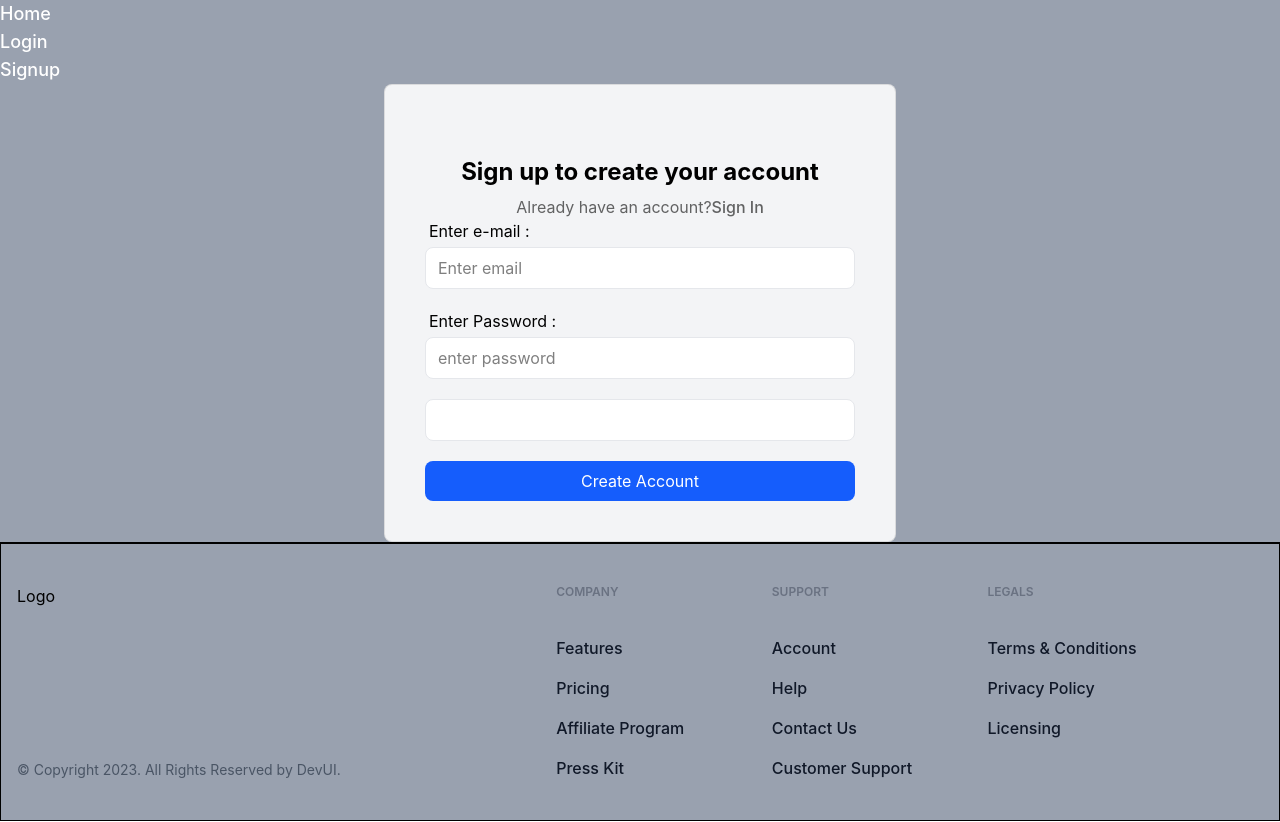
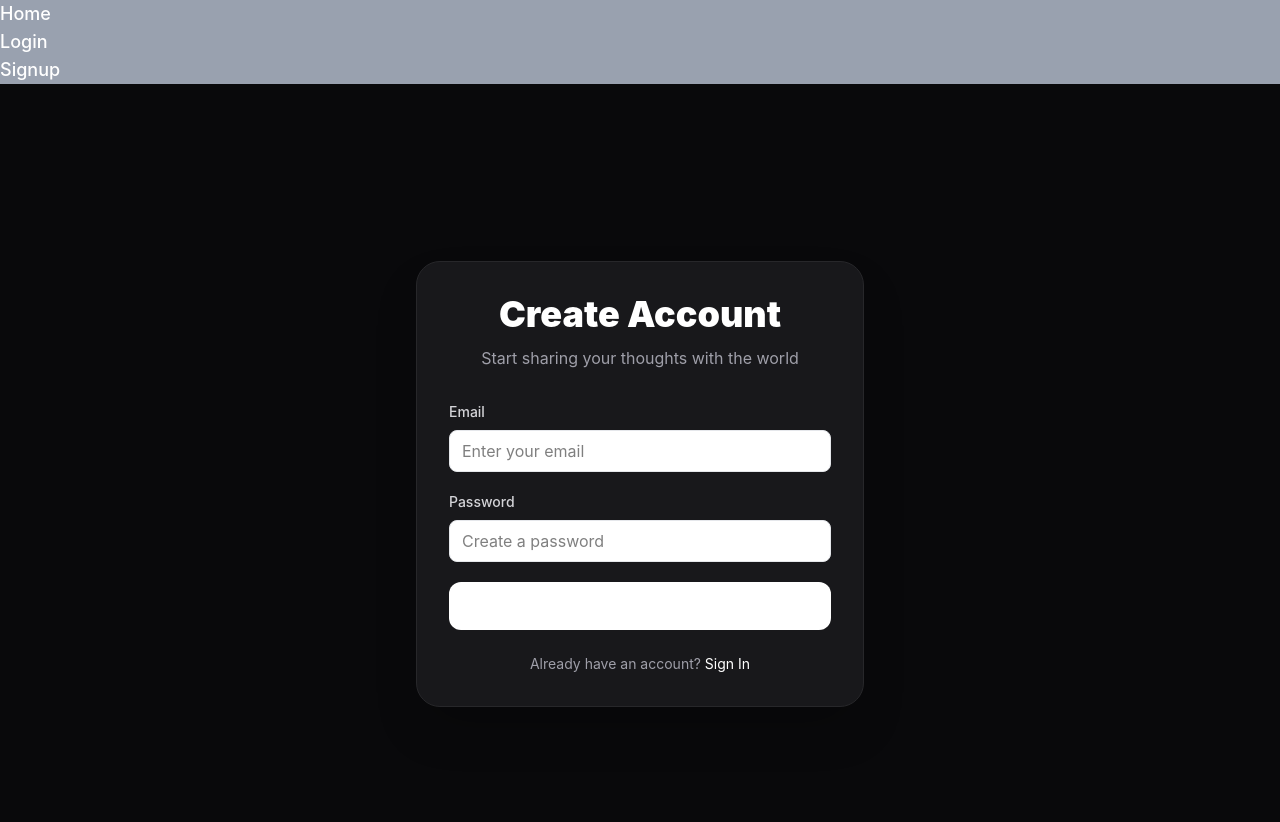
Before and after one commit to xtr0705/xtr-blog, a React (Vite) app: page /signup in a window 1280 px wide. Shown: the top 822 px of the page. Built offline with nearby package versions, Linux system fonts and the light colour scheme; no server answers.

Commit message:
fix: login and signup page layout fix

```diff
--- a/src/pages/Login.jsx
+++ b/src/pages/Login.jsx
@@ -1,15 +1,16 @@
 import { useDispatch } from "react-redux";
 import { Input, Button } from '../components/index.js'
 import { login as authLogin } from "../store/AuthSlice.js";
-import { useForm} from "react-hook-form";
+import { useForm } from "react-hook-form";
 import authService from "../appwrite/auth.js";
 import { useState } from "react";
+import { Link } from "react-router-dom";
 
 function Login() {
 
   const dispatch = useDispatch();
   const [error, setError] = useState('');
-  const {register, handleSubmit} = useForm();
+  const { register, handleSubmit } = useForm();
 
   const Login = async (data) => {
     try {
@@ -27,68 +28,78 @@ function Login() {
 
   return (
     <>
-      <div className="flex flex-col items-center justify-center bg-gray-100">
-        <div className={`mx-auto w-full max-w-lg bg-gray-100 rounded-xl p-10 border border-black/10`} >
-          <div className="text-center text-2xl font-bold" >
+      <div className="min-h-screen bg-zinc-950 flex items-center justify-center px-4">
+        <div className={`w-full max-w-md bg-zinc-900 border border-zinc-800 rounded-3xl p-8 shadow-2xl`} >
+          <div className="mb-8 text-center" >
 
-            <span className="inline-block w-full max-w-25" >
-              <logo width='100%' />
-            </span>
+            <h1 className="text-4xl font-black text-white mb-3" >
+              Welcome Back
+            </h1>
 
+            <p className="text-zinc-400">
+              Sign in to continue to your account
+            </p>
           </div>
-          <h2 className="text-center text-2xl font-bold leading-tight" >
-            Sign in to your account
-          </h2>
-          <p className="mt-2 text-center text-base text-black/60" >
-            Dont have an account?
-            <a>
-              Sign up
-            </a>
-          </p>
-          {error && <p className="text-red-600 mt-8 text-center" >
 
-            <form onSubmit={handleSubmit(Login)} className="mt-8" >
-              <div className="space-y-5" >
+          {error && (<p className="bg-red-500/10 border border-red-500 text-red-400 text-sm rounded-xl px-4 py-3 mb-6" >{error}</p>)}
+
+          <form onSubmit={handleSubmit(Login)} className="space-y-5" >
+            <div>
+              <label className="block text-sm font-medium text-zinc-300 mb-2">
+                Email
+              </label>
               <Input
                 type='email'
+                className='w-full'
                 placeholder='enter your email'
-                  label='Email : '
-                  {...register('email',{
-                    required:true,
-                    validate:{
-                      matchPattern:(value)=>/^[a-zA-Z0-9._%+-]+@[a-zA-Z0-9.-]+\.[a-zA-Z]{2,}$/.test(value) || 'Email address must be a valid address'
+                {...register('email', {
+                  required: true,
+                  validate: {
+                    matchPattern: (value) => /^[a-zA-Z0-9._%+-]+@[a-zA-Z0-9.-]+\.[a-zA-Z]{2,}$/.test(value) || 'Email address must be a valid address'
                   }
                 })
                 }
               />
+            </div>
+
+            <div>
+              <label className="block text-sm font-medium text-zinc-300 mb-2">
+                Password
+              </label>
 
               <Input
                 type='password'
+                className='w-full'
                 placeholder='enter your password'
                 label='Enter password : '
-                  {...register('password',{
-                    required:true,
-                    maxLength:20,
-                    minLength:16,
-                    validate:{
-                      matchPattern:(value)=>/^(?=.*[a-z])(?=.*[A-Z])(?=.*\d)(?=.*[@$!%*?&]).+$/.test(value) || "Password must contain at least 1 uppercase, 1 lowercase, 1 number and a special character"
+                {...register('password', {
+                  required: true,
+                  maxLength: 20,
+                  minLength: 16,
+                  validate: {
+                    matchPattern: (value) => /^(?=.*[a-z])(?=.*[A-Z])(?=.*\d)(?=.*[@$!%*?&]).+$/.test(value) || "Password must contain at least 1 uppercase, 1 lowercase, 1 number and a special character"
                   }
                 })}
               />
+            </div>
               <Button
                 type="submit"
+                className="w-full bg-white text-black hover:bg-zinc-200 transition rounded-xl py-3 font-semibold"
               >Sign in</Button>
+          </form>
+          <p>
+            Don't have an account?
+            <Link
+            to="/Signup"
+            className="text-white hover:underline"
+            >
+              Sign up
+            </Link>
+          </p>
       </div>
-            </form>
-          </p>}
-
-        </div>
-      </div>
+    </div >
     </>
-  )
-
-
-
+  );
 }
 
 export default Login;
--- a/src/pages/Signup.jsx
+++ b/src/pages/Signup.jsx
@@ -1,86 +1,144 @@
 import { useDispatch } from "react-redux";
 import authService from "../appwrite/auth.js";
-import { login } from "../store/AuthSlice.js";
+import { login as authLogin } from "../store/AuthSlice.js";
 import { useState } from "react";
-import {Button,Input} from '../components/index.js'
+import { Button, Input } from "../components/index.js";
 import { useForm } from "react-hook-form";
+import { Link } from "react-router-dom";
 
 function Signup() {
 
-  const {register,handleSubmit} = useForm();
-  const [error,setError] = useState('');
+  const { register, handleSubmit } = useForm();
+
+  const [error, setError] = useState("");
+
   const dispatch = useDispatch();
 
-  const Signup = async (data)=>{
-    try{
-      const details = await authService.createAccount(data);
+  const signup = async (data) => {
+
+    setError("");
+
+    try {
+
+      const details =
+        await authService.createAccount(data);
+
       if (details) {
-        const userData = await authService.getCurrentUser(details)
+
+        const userData =
+          await authService.getCurrentUser();
+
         if (userData) {
-          dispatch(login(userData));
+          dispatch(authLogin(userData));
         }
       }
-    }catch(error){
-      console.log(error.message)
+
+    } catch (error) {
+
+      console.log(error.message);
       setError(error.message);
     }
-  }
+  };
 
   return (
-      <div className="flex items-center justify-center" >
-      <div className={`mx-auto w-full max-w-lg bg-gray-100 rounded-lg p-10 border border-black/10`}>
 
-        <div className="text-center text-2xl font-bold" >
-          <span className="inline-block w-full max-w-25" >
-            <logo width='100%' />
-          </span>
+    <div className="min-h-screen bg-zinc-950 flex items-center justify-center px-4">
+
+      <div className="w-full max-w-md bg-zinc-900 border border-zinc-800 rounded-3xl p-8 shadow-2xl">
+
+        <div className="mb-8 text-center">
+
+          <h1 className="text-4xl font-black text-white mb-3">
+            Create Account
+          </h1>
+
+          <p className="text-zinc-400">
+            Start sharing your thoughts with the world
+          </p>
+
         </div>
-        <h2 className="text-center text-2xl font-bold leading-tight" >
-          Sign up to create your account
-        </h2>
-        <p className="mt-2 text-center text-base text-black/60" >
-          Already have an account?
-          <a
-          to="/login"
-          className="font-medium text-primary transition-all duration-200 hover:underline"
-          >
-            Sign In
-          </a>
-        </p>
-        {error && <p className="text-red-600 mt-8 text-center" >{error}</p>}
-        <form onSubmit={handleSubmit(Signup)} >
-          <div className="space-y-5" >
+
+        {error && (
+
+          <p className="bg-red-500/10 border border-red-500 text-red-400 text-sm rounded-xl px-4 py-3 mb-6">
+            {error}
+          </p>
+
+        )}
+
+        <form
+          onSubmit={handleSubmit(signup)}
+          className="space-y-5"
+        >
+
+          <div>
+
+            <label className="block text-sm font-medium text-zinc-300 mb-2">
+              Email
+            </label>
+
             <Input
-              type='email'
-              placeholder='Enter email'
-              label='Enter e-mail : '
-              {...register('email',{
-                required:true
-              })}
-            />
-            <Input
-              type='password'
-              placeholder='enter password'
-              label='Enter Password : '
-              {...register('password',{
-                required:true,
-                validate:{
-                  matchPattern:(value)=>/^(?=.*[a-z])(?=.*[A-Z])(?=.*\d)(?=.*[@$!%*?&]).+$/.test(value) || "Password must contain at least 1 uppercase, 1 lowercase, 1 number and a special character"
+              type="email"
+              placeholder="Enter your email"
+              className="w-full"
+              {...register("email", {
+                required: true,
+                validate: {
+                  matchPattern: (value) =>
+                    /^[a-zA-Z0-9._%+-]+@[a-zA-Z0-9.-]+\.[a-zA-Z]{2,}$/.test(value)
+                    || "Enter valid email"
                 }
               })}
             />
+
+          </div>
+
+          <div>
+
+            <label className="block text-sm font-medium text-zinc-300 mb-2">
+              Password
+            </label>
+
             <Input
+              type="password"
+              placeholder="Create a password"
+              className="w-full"
+              {...register("password", {
+                required: true,
+                validate: {
+                  matchPattern: (value) =>
+                    /^(?=.*[a-z])(?=.*[A-Z])(?=.*\d)(?=.*[@$!%*?&]).+$/.test(value)
+                    || "Password must contain uppercase, lowercase, number and special character"
+                }
+              })}
             />
 
-            <Button
+          </div>
+
+          <Button
             type="submit"
-            className="w-full"
-            >
-              Create Account
-            </Button>
-          </div>
+            className="w-full bg-white text-black hover:bg-zinc-200 transition rounded-xl py-3 font-semibold"
+          >
+            Create Account
+          </Button>
+
         </form>
+
+        <p className="text-center text-zinc-400 text-sm mt-6">
+
+          Already have an account?{" "}
+
+          <Link
+            to="/login"
+            className="text-white hover:underline"
+          >
+            Sign In
+          </Link>
+
+        </p>
+
       </div>
+
     </div>
   );
 }
```
Lines whose indentation alone changed are shown as unchanged.
